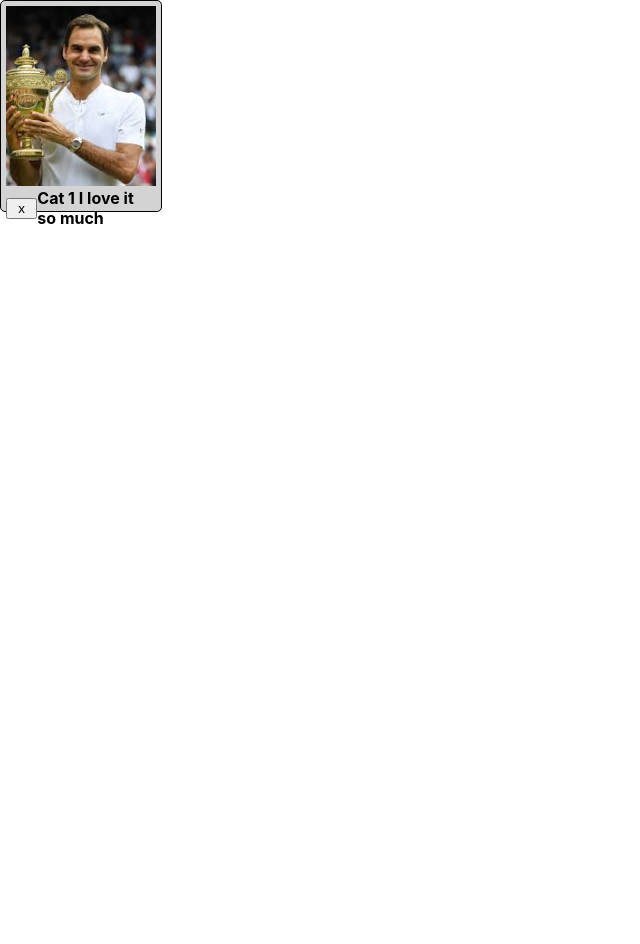
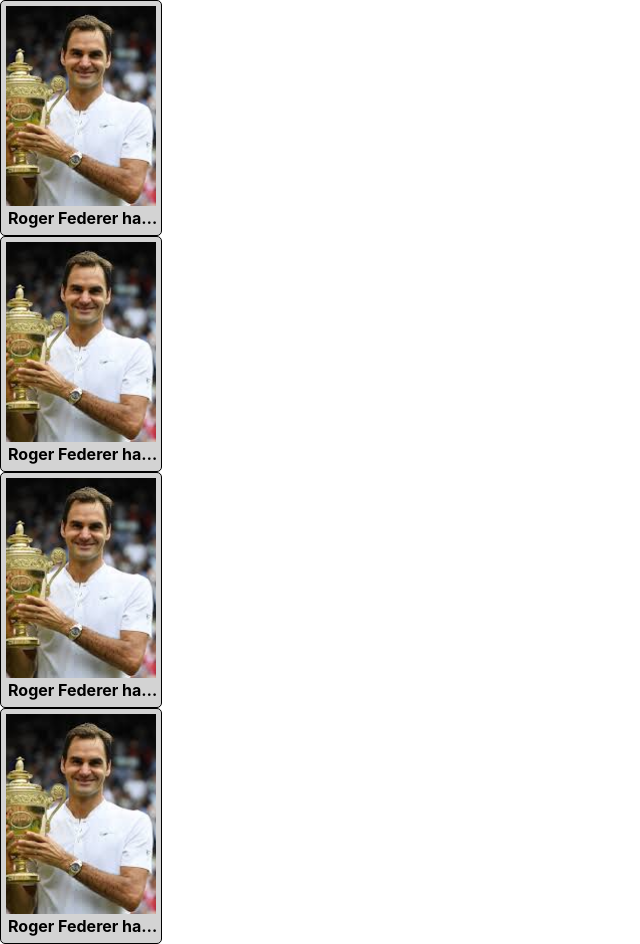
Before and after one commit to forgreatness/photo_uploader_web_app, a React (Create React App) app: page / in a window 1280 px wide. Shown: the whole page, without its empty margins (0-640 px from the left). Before the commit the page ends 800 px from the top, so only its background shows below. Built offline with nearby package versions, Linux system fonts and the light colour scheme.

Commit message:
because I want to update with imageComponent with text truncation feature

```diff
--- a/src/App.css
+++ b/src/App.css
@@ -28,6 +28,43 @@
   color: #61dafb;
 }
 
+.image-container {
+  background-color: #D3D3D3;
+  padding: 5px;
+  border: 1px solid black;
+  border-radius: 5px;
+  display: flex;
+  flex-direction: column;
+  width: 150px;
+}
+
+.uploaded-image {
+  display: block;
+  height: 200px;
+  width: 100%;
+  object-fit: cover;
+}
+
+.image-caption-container {
+  width: 100%;
+  margin: 2px;
+  display: flex;
+  flex-direction: column;
+  justify-content: center;
+  text-align: center;
+}
+
+.image-caption {
+  overflow: hidden;
+  white-space: nowrap;
+  text-overflow: ellipsis;
+}
+
+.image-caption:hover{
+  overflow: visible;
+  white-space: normal;
+}
+
 @keyframes App-logo-spin {
   from {
     transform: rotate(0deg);
```
Also changed, not shown: src/App.js.
